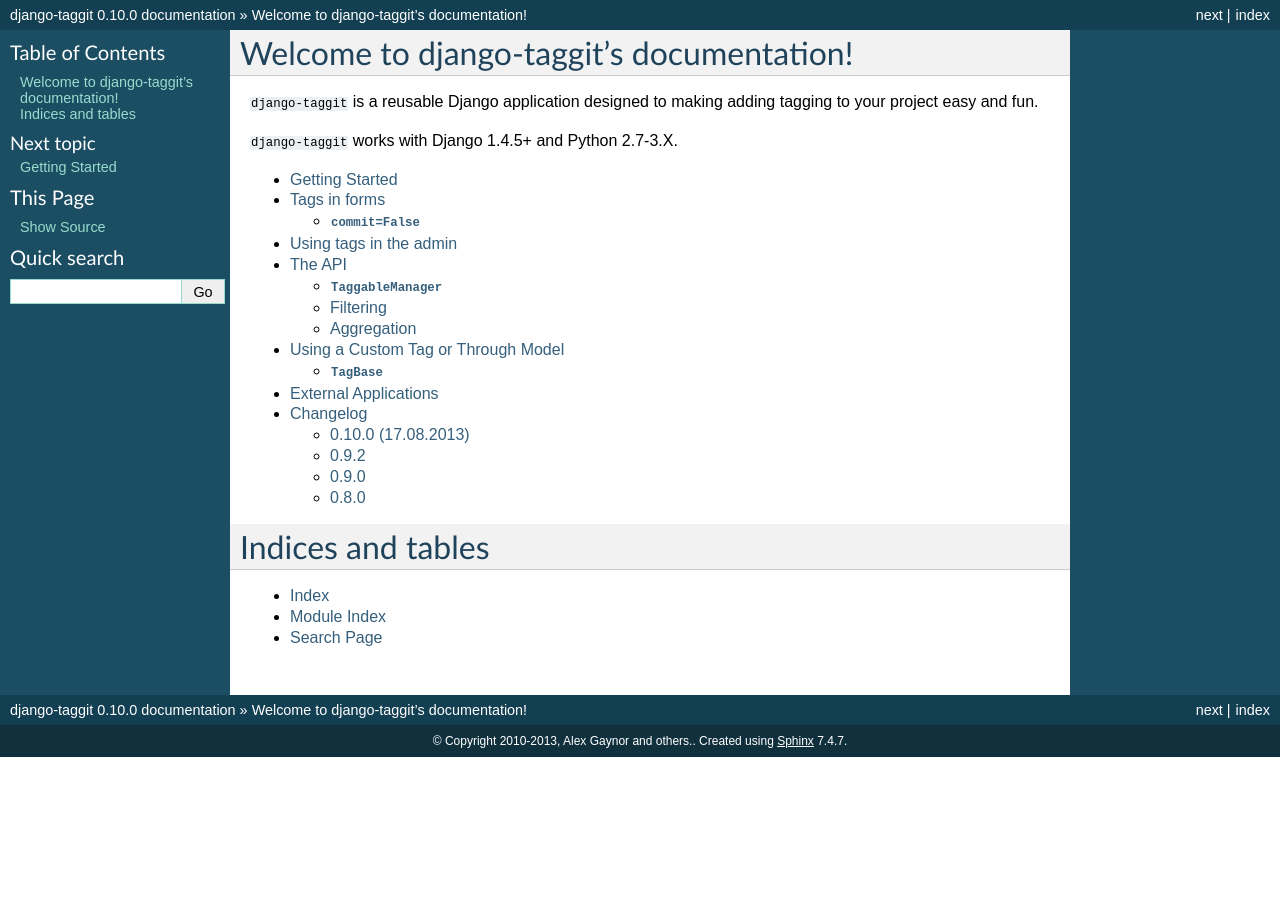
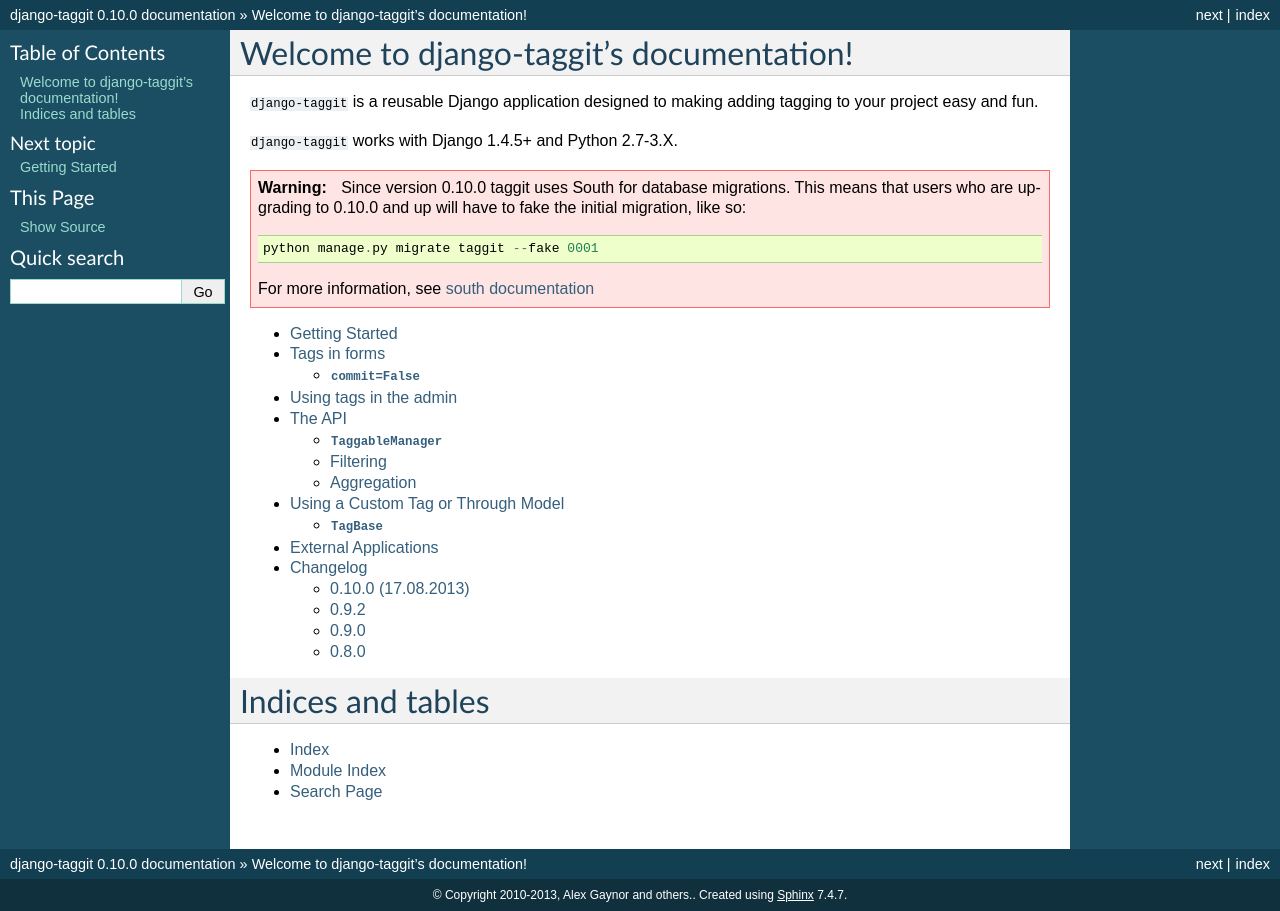
Before and after one commit to jazzband/django-taggit, a Sphinx documentation site: the page built from docs/index.txt, in a window 1280 px wide. Built offline with Sphinx 7.4.7, drawn with Linux system fonts in a browser that asks for light colours.

Commit message:
Update documentation on fake migration requirement
Will help users (like me) who ran into issue #125

```diff
--- a/docs/index.txt
+++ b/docs/index.txt
@@ -5,6 +5,15 @@
 tagging to your project easy and fun.
 
 ``django-taggit`` works with Django 1.4.5+ and Python 2.7-3.X.
+
+.. warning::
+
+   Since version 0.10.0 taggit uses South for database migrations.
+   This means that users who are upgrading to 0.10.0 and up will have to fake the initial migration, like so::
+
+      python manage.py migrate taggit --fake 0001
+
+   For more information, see `south documentation`__
 
 .. toctree::
    :maxdepth: 2
@@ -23,3 +32,5 @@
 * :ref:`genindex`
 * :ref:`modindex`
 * :ref:`search`
+
+__ http://south.readthedocs.org/en/latest/
```
